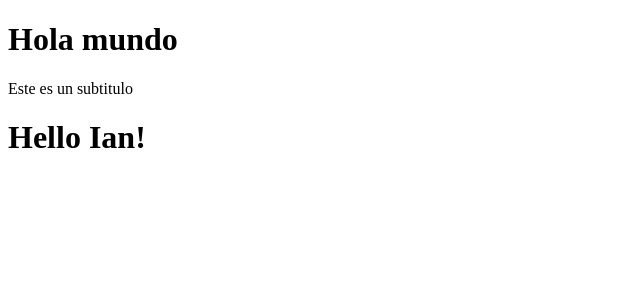
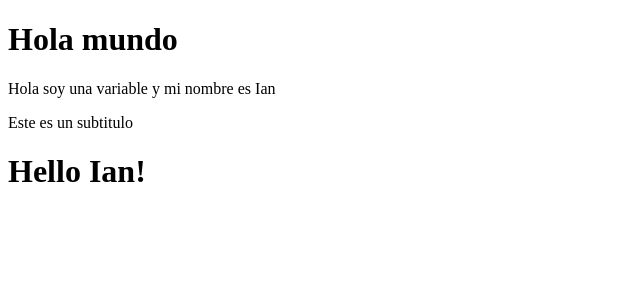
Before and after one commit to ianklebold/js-react-practice, a React (Vite) app in the folder react-practice-v2/counter-app/: page / in a window 1280 px wide. Shown: the top 300 px of the page, without its empty margins (0-640 px from the left). Built offline with nearby package versions, Linux system fonts and the light colour scheme.

Commit message:
REACT PRACTICE V2 - 003 - Imprimiendo variables

```diff
--- a/react-practice-v2/counter-app/src/FirstApp.jsx
+++ b/react-practice-v2/counter-app/src/FirstApp.jsx
@@ -1,10 +1,21 @@
 //Punto de entrada de la aplicacion
 //Los nombres de los functional components se escriben con UpperCamelCase!
 // <> Es un fragmento, agrupa varias etiquetas de html. <> Es un nodo padre.
+// Con {} podemos meter ahi codigo de js.Esta permitido todo menos objetos.
+
+//Las constantes que no tienen nada que ver con el componente van afuera (Buena practica)
+//Esto evita que se este renderizando algo que no va a cambiar o no hay dependencia de comportamiento interno con el componente
+const newMessage = "Hola soy una variable";
+
+const myNameIs = () => {
+    return "Ian";
+}
+
 export const FirstApp = () => {
     return (
     <>
         <h1>Hola mundo</h1>
+        <p>{ `${newMessage} y mi nombre es ${myNameIs()}` }</p>
         <p>Este es un subtitulo</p>
     </>
 
```
